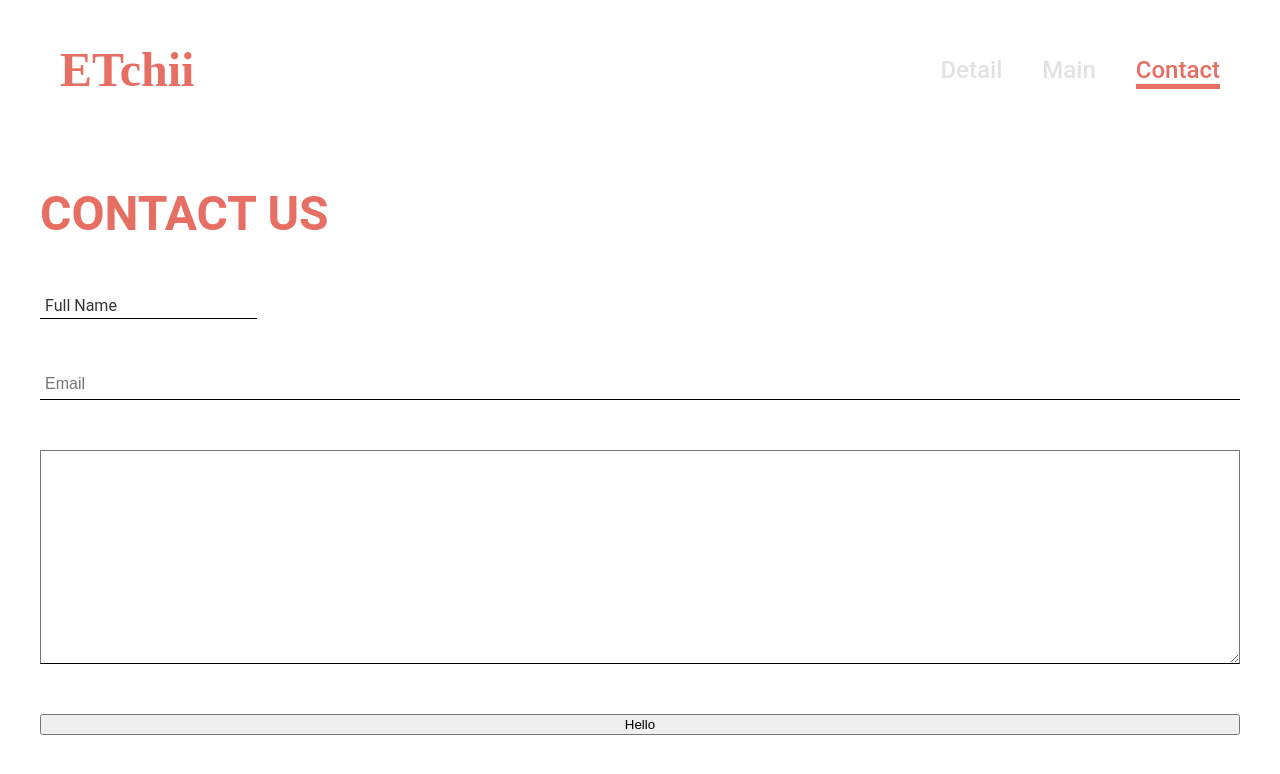
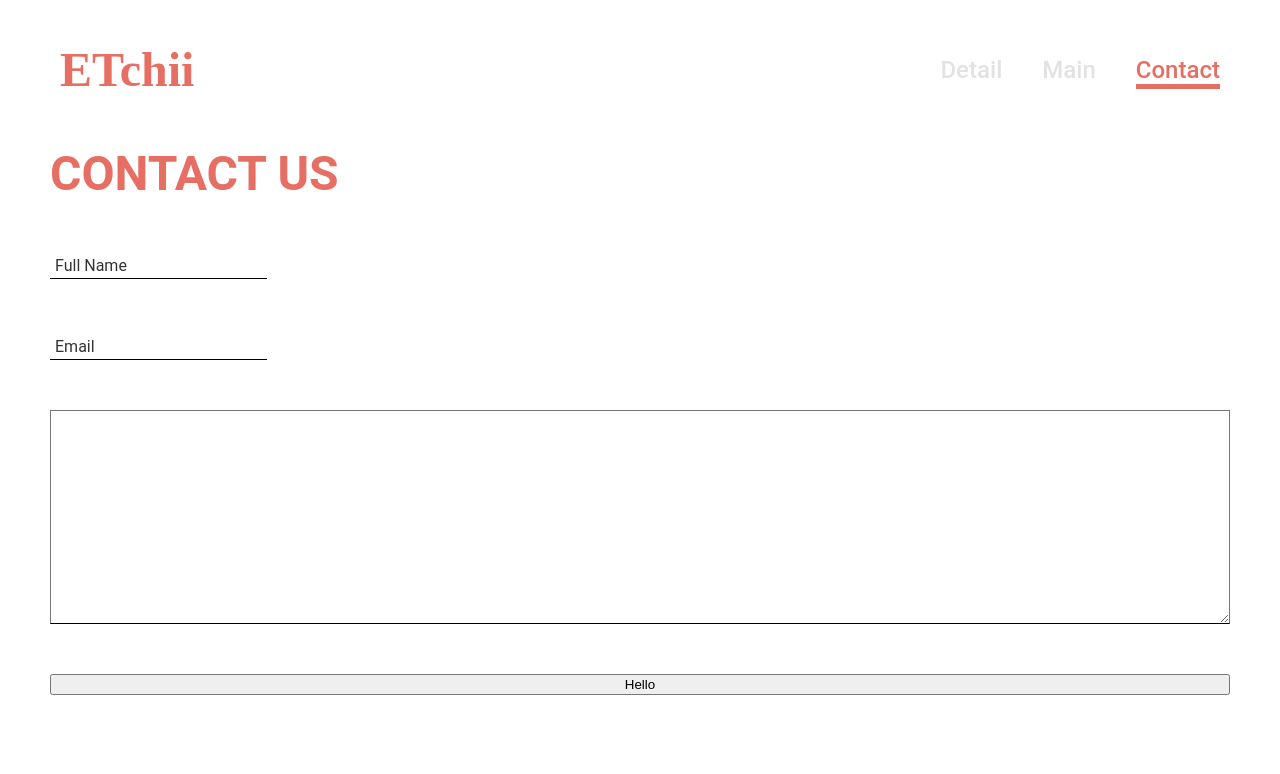
Before and after one commit to JaeilJO/pollen, a Next.js app: page /contact in a window 1280 px wide. Shown: the top 774 px of the page. Built offline with nearby package versions, Linux system fonts and the light colour scheme.

Commit message:
refator: delete input testing & create input contatiner
- delete INPUT, SPAN in ContactPageContents.styled.tsx
- delte INPUT, SPAN in ContactPageCOntents.tsx
- create ContactInput folder in molecules folder

```diff
--- /dev/null
+++ b/components/molecules/ContactInput/ContactInput.styled.tsx
@@ -0,0 +1,29 @@
+import styled from "styled-components";
+
+export const InputContainer = styled.div`
+  position: relative;
+  display: flex;
+`;
+
+export const InputBox = styled.input`
+  font-size: 1rem;
+  padding: 6px 5px;
+  border: none;
+  box-shadow: none;
+  background: none;
+  border-bottom: 1px solid black;
+  outline: none;
+`;
+
+export const PlaceHolder = styled.span`
+  position: absolute;
+  transition: 320ms;
+  left: 5px;
+  top: ${(props) => (props.inputChange ? `-15px` : `10px`)};
+  font-size: ${(props) => (props.inputChange ? `0.8rem` : `1rem`)};
+  pointer-events: none;
+  font-weight: ${(props) => (props.inputChange ? `800` : ``)};
+  color: ${(props) =>
+    props.inputChange ? props.theme.PrimaryColor : props.theme.BlackColor};
+\` ;
+`;
--- /dev/null
+++ b/components/molecules/ContactInput/ContactInput.tsx
@@ -0,0 +1,20 @@
+import React, { useCallback, useState } from "react";
+import { InputBox, InputContainer, PlaceHolder } from "./ContactInput.styled";
+
+const ContactInput = ({ placeHolder, type }) => {
+  const [inputChange, setInputChange] = useState(false);
+  const onChange = useCallback(
+    (e) => {
+      e.target.value ? setInputChange(true) : setInputChange(false);
+    },
+    [inputChange]
+  );
+  return (
+    <InputContainer>
+      <InputBox type={type} onChange={onChange} />
+      <PlaceHolder inputChange={inputChange}>{placeHolder}</PlaceHolder>
+    </InputContainer>
+  );
+};
+
+export default ContactInput;
--- a/components/molecules/ContactSection/ContactSection.styled.tsx
+++ b/components/molecules/ContactSection/ContactSection.styled.tsx
@@ -4,6 +4,7 @@ export const ContactSectionContainer = styled.section`
   display: flex;
   flex-direction: column;
   gap: 50px;
+  padding: 10px;
 `;
 
 export const InputBox = styled.div`
--- a/components/molecules/ContactSection/ContactSection.tsx
+++ b/components/molecules/ContactSection/ContactSection.tsx
@@ -6,6 +6,7 @@ import {
   SPAN,
   TextArea,
 } from "./ContactSection.styled";
+import ContactInput from "../ContactInput/ContactInput";
 
 const ContactSection = () => {
   const [b, setB] = useState(false);
@@ -22,12 +23,8 @@ const ContactSection = () => {
       <div style={{ fontSize: "3rem", fontWeight: "700", color: "#E66E62" }}>
         CONTACT US
       </div>
-      <InputBox>
-        <INPUT onChange={a} />
-        <SPAN b={b}>Full Name</SPAN>
-      </InputBox>
-
-      <INPUT placeholder={"Email"} />
+      <ContactInput placeHolder={"Full Name"} />
+      <ContactInput placeHolder={"Email"} type={"email"} />
       <TextArea />
       <button>Hello</button>
     </ContactSectionContainer>
--- a/components/organisms/ContectPageContents/ContactPageContents.styled.tsx
+++ b/components/organisms/ContectPageContents/ContactPageContents.styled.tsx
@@ -2,8 +2,6 @@ import styled from "styled-components";
 
 export const ContactPageContainer = styled.div`
   flex-grow: 1;
-
   display: flex;
   flex-direction: column;
-  margin-top: 50px;
 `;
```
